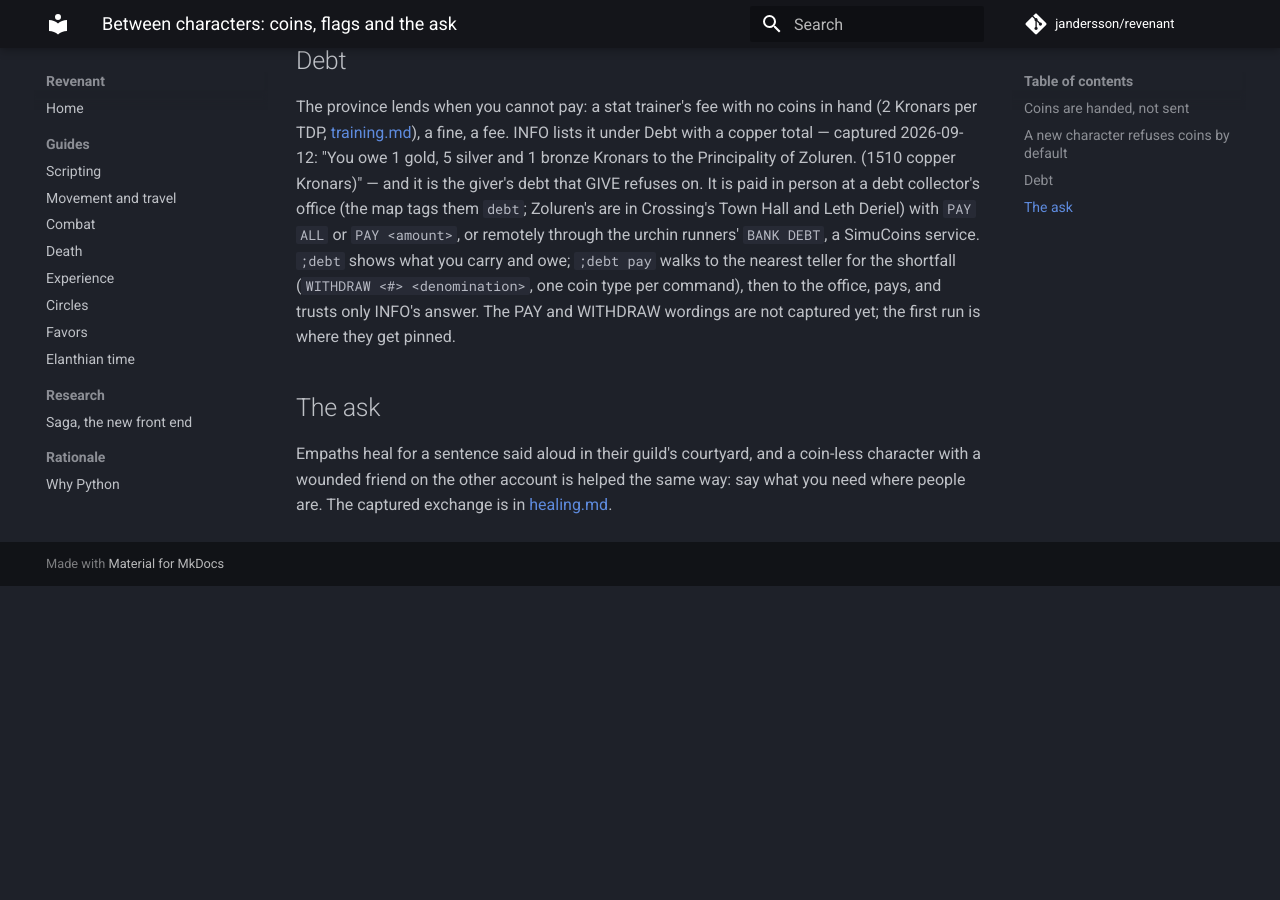
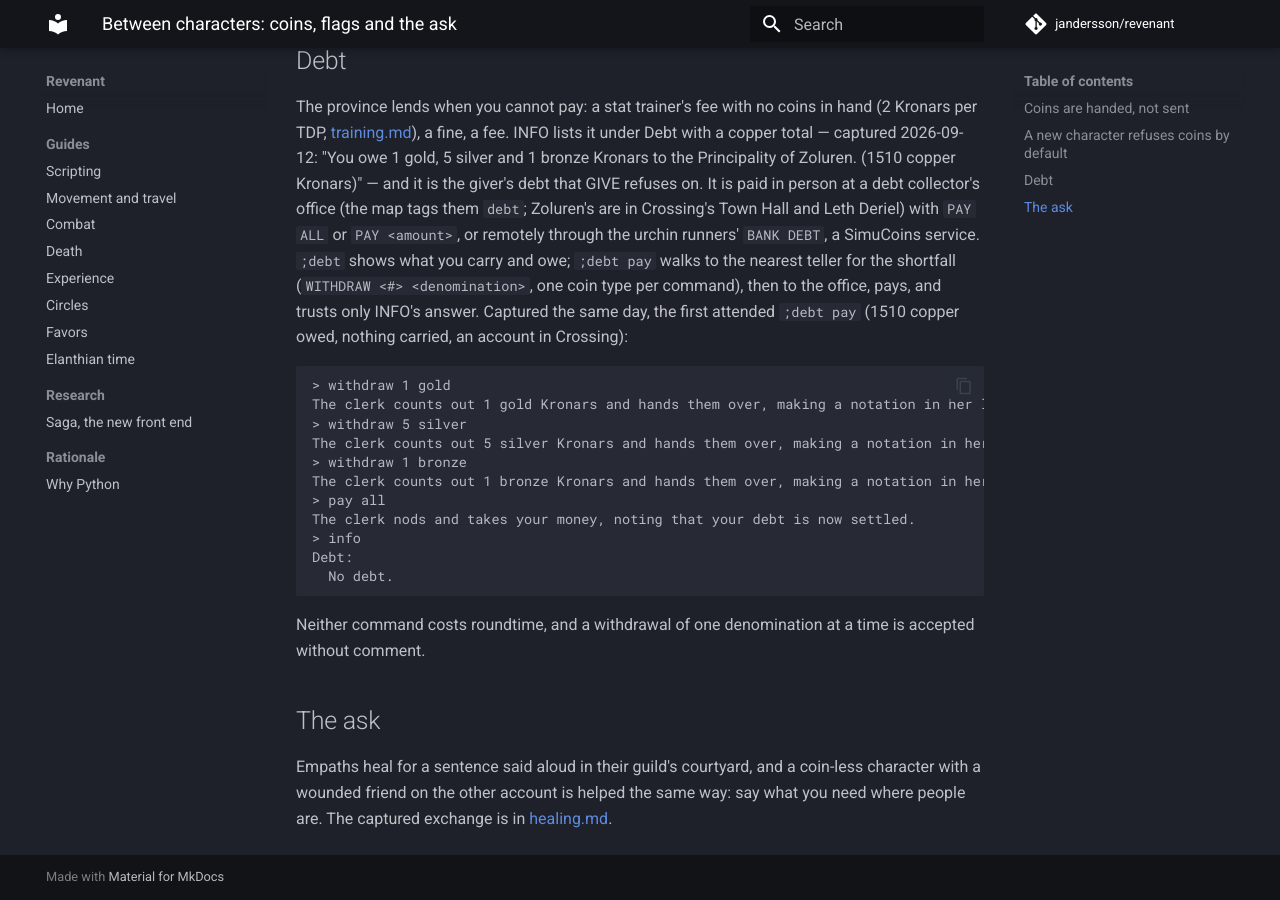
Before and after one commit to jandersson/revenant, an MkDocs documentation site: the page built from docs/social.md, in a window 1280 px wide and 900 px high, scrolled down 1043 px. Built offline with MkDocs 1.6.1 and Material for MkDocs 9.7.7, drawn with Linux system fonts in a browser that asks for light colours; comment, search, counter and statistics services are not loaded; before the commit the page ends 1629 px from its top, so only the background shows below that.

Commit message:
docs(debt): pin the captured WITHDRAW and PAY wordings
The first attended ;debt pay withdrew 1 gold, 5 silver and 1 bronze
at the Crossing teller ("The clerk counts out 1 gold Kronars and
hands them over, making a notation in her ledger."), paid at the
Town Hall Debtors' Office ("The clerk nods and takes your money,
noting that your debt is now settled.") and INFO read "No debt."
The fixtures carry the real lines now, and social.md the exchange.
#166

Co-Authored-By: Claude Fable 5.1 <noreply@anthropic.com>

````diff
--- a/docs/social.md
+++ b/docs/social.md
@@ -60,8 +60,26 @@ Crossing's Town Hall and Leth Deriel) with `PAY ALL` or `PAY
 SimuCoins service. `;debt` shows what you carry and owe; `;debt pay`
 walks to the nearest teller for the shortfall (`WITHDRAW <#>
 <denomination>`, one coin type per command), then to the office,
-pays, and trusts only INFO's answer. The PAY and WITHDRAW wordings
-are not captured yet; the first run is where they get pinned.
+pays, and trusts only INFO's answer. Captured the same day, the
+first attended `;debt pay` (1510 copper owed, nothing carried, an
+account in Crossing):
+
+```
+> withdraw 1 gold
+The clerk counts out 1 gold Kronars and hands them over, making a notation in her ledger.
+> withdraw 5 silver
+The clerk counts out 5 silver Kronars and hands them over, making a notation in her ledger.
+> withdraw 1 bronze
+The clerk counts out 1 bronze Kronars and hands them over, making a notation in her ledger.
+> pay all
+The clerk nods and takes your money, noting that your debt is now settled.
+> info
+Debt:
+  No debt.
+```
+
+Neither command costs roundtime, and a withdrawal of one
+denomination at a time is accepted without comment.
 
 ## The ask
 
````
Also changed, not shown: 3 other files.
